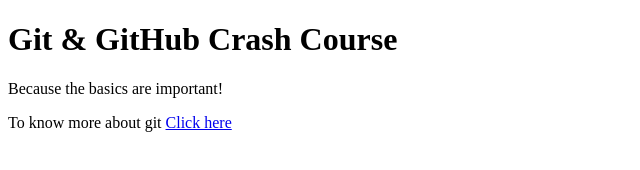
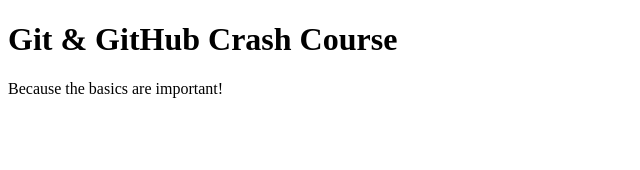
Before and after one commit to ShivamPareek69/github-crash-course, a plain HTML site: page index.html in a window 1280 px wide. Shown: the whole page, without its empty margins (0-640 px from the left). Drawn offline with Linux system fonts and the light colour scheme.

Commit message:
Revert "Added links"
This reverts commit d14b27f5bf68c9e22ccca80e09f625581d09cef7.

```diff
--- a/index.html
+++ b/index.html
@@ -9,6 +9,5 @@
   <body>
     <h1>Git & GitHub Crash Course</h1>
     <p>Because the basics are important!</p>
-    <p>To know more about git <a href="github.com">Click here</a></p>
   </body>
 </html>
```
